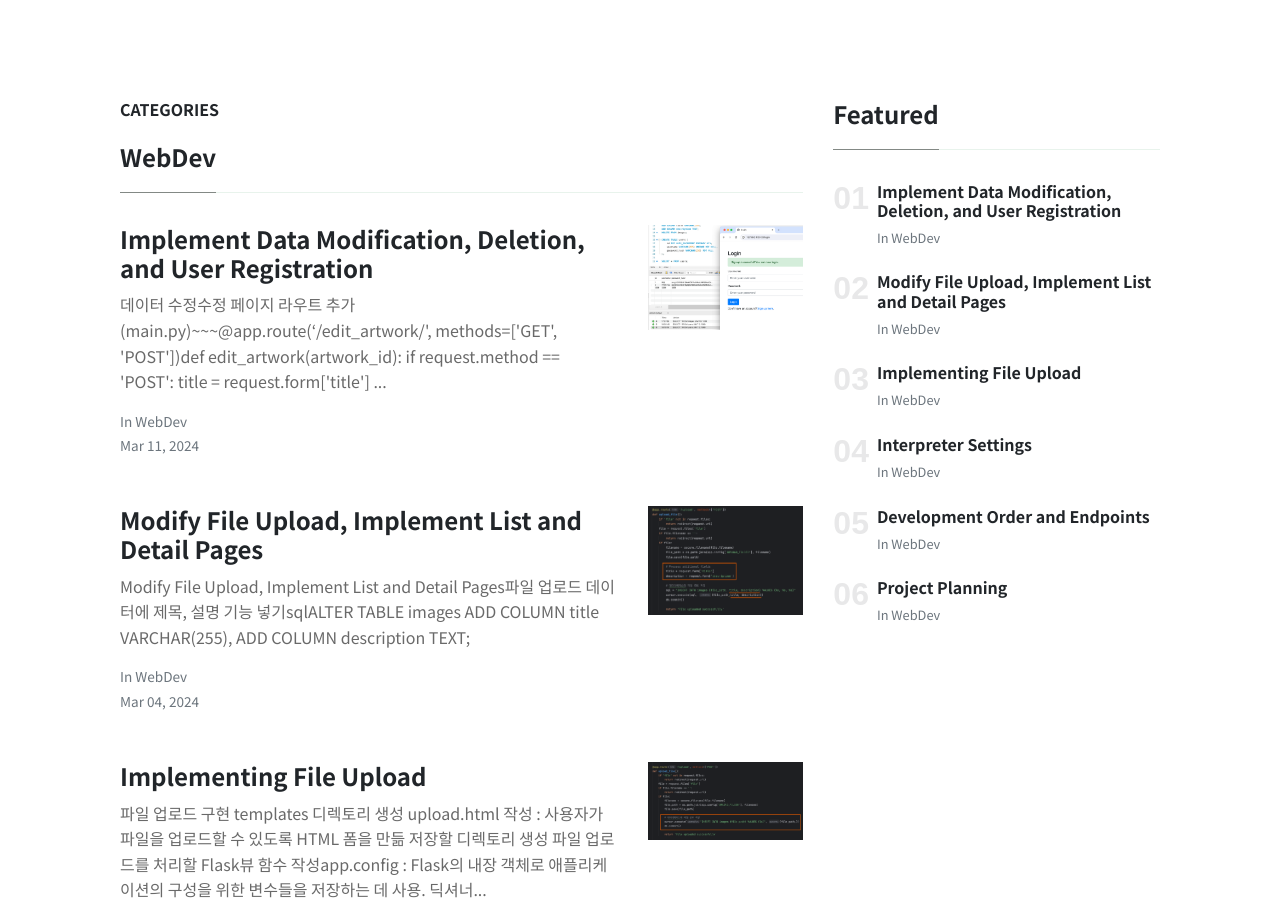
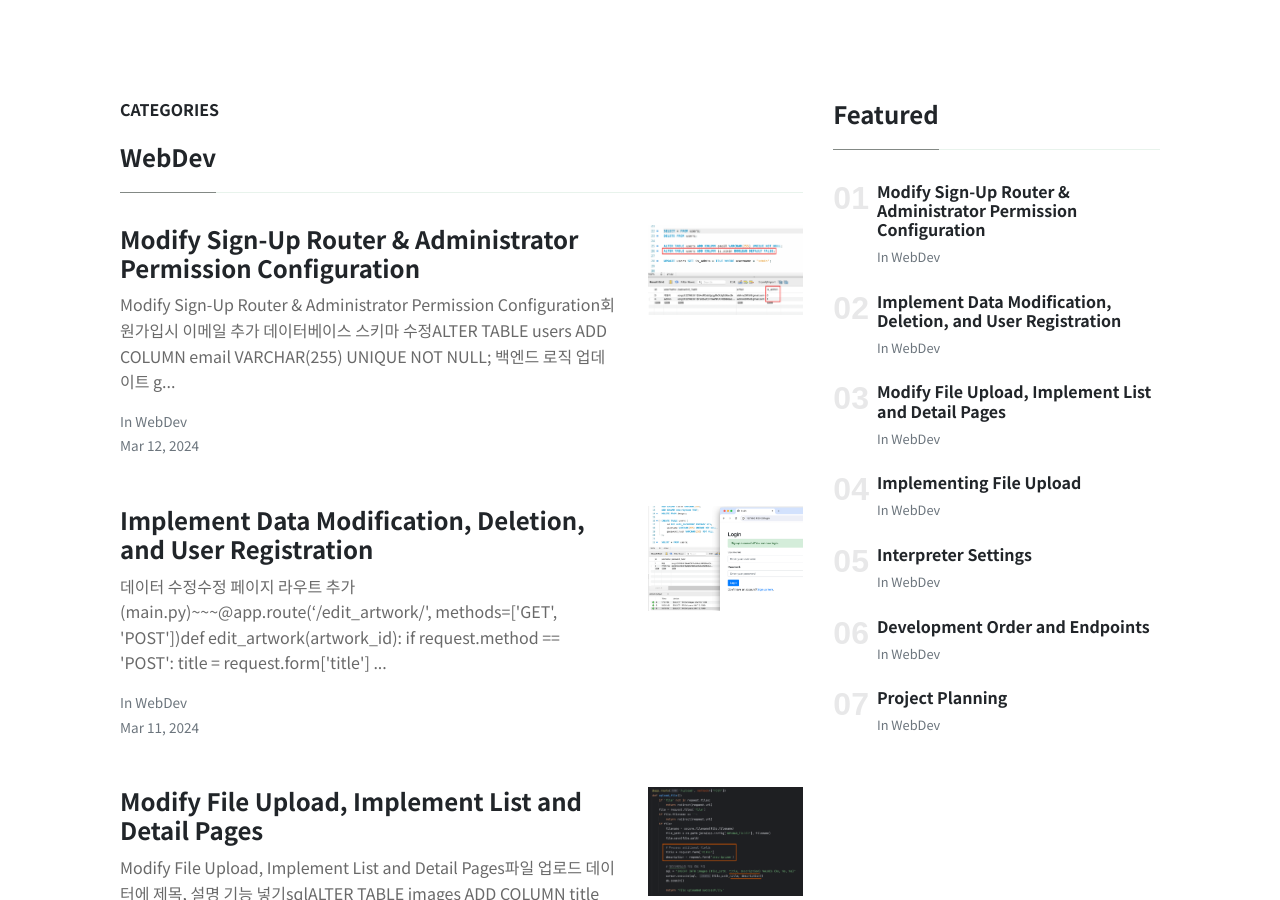
Before and after one commit to DahnaKim/NextGenWebDev, a Jekyll site: the page built from _pages/categories.html, in a window 1280 px wide and 900 px high. Built offline with Jekyll 4.4.1, drawn with Linux system fonts in a browser that asks for light colours; nearby versions of some CDN libraries.

Commit message:
modify contents

```diff
--- a/_posts/2024-03-12-admin.md
+++ b/_posts/2024-03-12-admin.md
@@ -1,3 +1,10 @@
+---
+layout: post
+title:  "Modify Sign-Up Router & Administrator Permission Configuration "
+categories: [ WebDev ]
+image: assets/img/20240312_5.png
+tags: [featured]
+---
 
 # Modify Sign-Up Router & Administrator Permission Configuration
 
@@ -35,6 +42,7 @@ ALTER TABLE users ADD COLUMN is_admin BOOLEAN DEFAULT FALSE;
 ![2]({{ site.baseurl }}/assets/img/20240312_2.png)
 
 3. 권한 검사를 위한 데코레이터 생성
+
 ~~~
 from functools import wraps
 from flask import abort
@@ -47,6 +55,7 @@ def admin_required(f):
         return f(*args, **kwargs)
     return decorated_function
 ~~~
+
 🌟코드 설명 필요
 
 4. 관리자 권한으로 제한된 각 라우트에 데코레이터 적용
```
